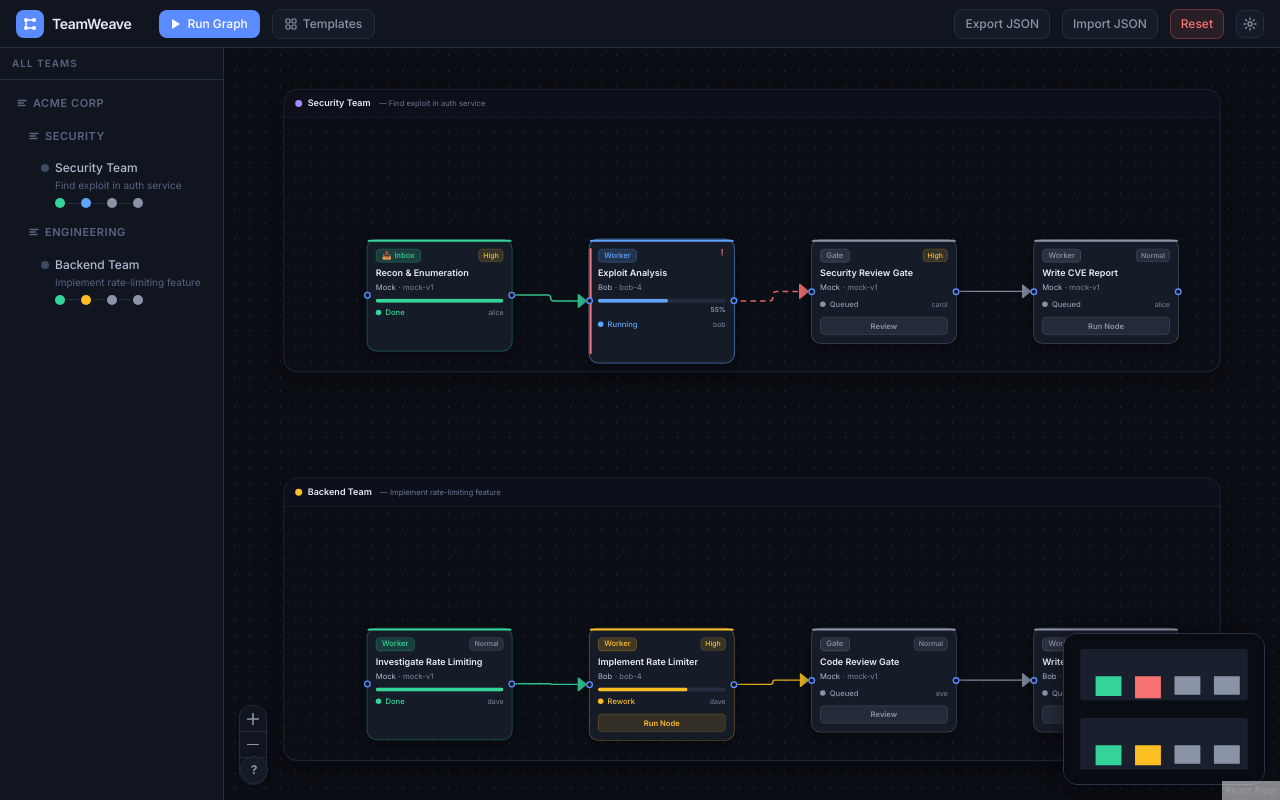
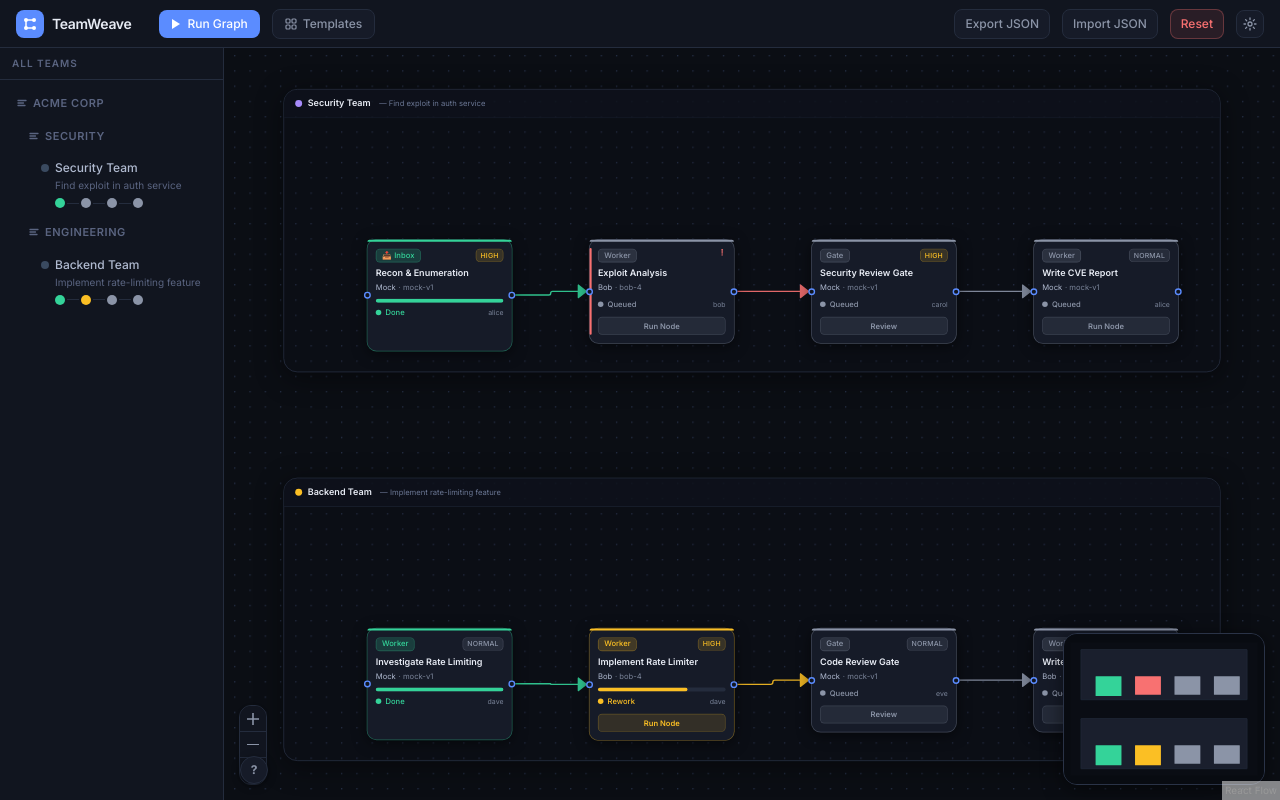
Before and after one commit to Anton15K/IBM_HACK, a React (Vite) app: page / in a window 1280 px wide. Built offline with nearby package versions, Linux system fonts and the light colour scheme.

Commit message:
seed: demo-ready states (no frozen running), CRITICAL badge, drop IDEA.md

```diff
--- a/src/components/WorkerNodeCard.tsx
+++ b/src/components/WorkerNodeCard.tsx
@@ -116,8 +116,8 @@ export const WorkerNodeCard = memo(function WorkerNodeCard({ data, selected }: N
           <div className="flex items-center gap-1">
             {/* Critical flag icon */}
             {isCritical && (
-              <svg width="10" height="11" viewBox="0 0 10 11" fill="none" aria-label="Critical priority">
-                <title>Critical priority</title>
+              <svg width="10" height="11" viewBox="0 0 10 11" fill="none" aria-label="CRITICAL">
+                <title>CRITICAL</title>
                 <path d="M5 1L5 6.5" stroke="#F87171" strokeWidth="1.5" strokeLinecap="round" />
                 <circle cx="5" cy="9" r="1" fill="#F87171" />
               </svg>
@@ -125,7 +125,7 @@ export const WorkerNodeCard = memo(function WorkerNodeCard({ data, selected }: N
             {/* Priority badge — only show if not critical (critical has the stripe + flag) */}
             {!isCritical && (
               <span
-                className="text-[10px] font-medium px-1.5 py-0.5 rounded-md leading-tight capitalize"
+                className="text-[10px] font-medium px-1.5 py-0.5 rounded-md leading-tight uppercase tracking-wide"
                 style={{
                   backgroundColor: `${priorityColor(node.priority)}25`,
                   color: priorityColor(node.priority),
--- a/src/seed.ts
+++ b/src/seed.ts
@@ -94,9 +94,9 @@ export const SEED_PROJECT: Project = {
       teamId: 'team-security',
       type: 'worker',
       name: 'Exploit Analysis',
-      status: 'running',
+      status: 'queued',
       priority: 'critical',
-      progress: 55,
+      progress: 0,
       position: { x: 380, y: 160 },
       prompt: {
         task: 'Analyze the vulnerabilities found in recon phase. Write proof-of-concept exploits for the top 3 findings.',
```
Also changed, not shown: 1 other file (tests, documents, lock files or other folders).
